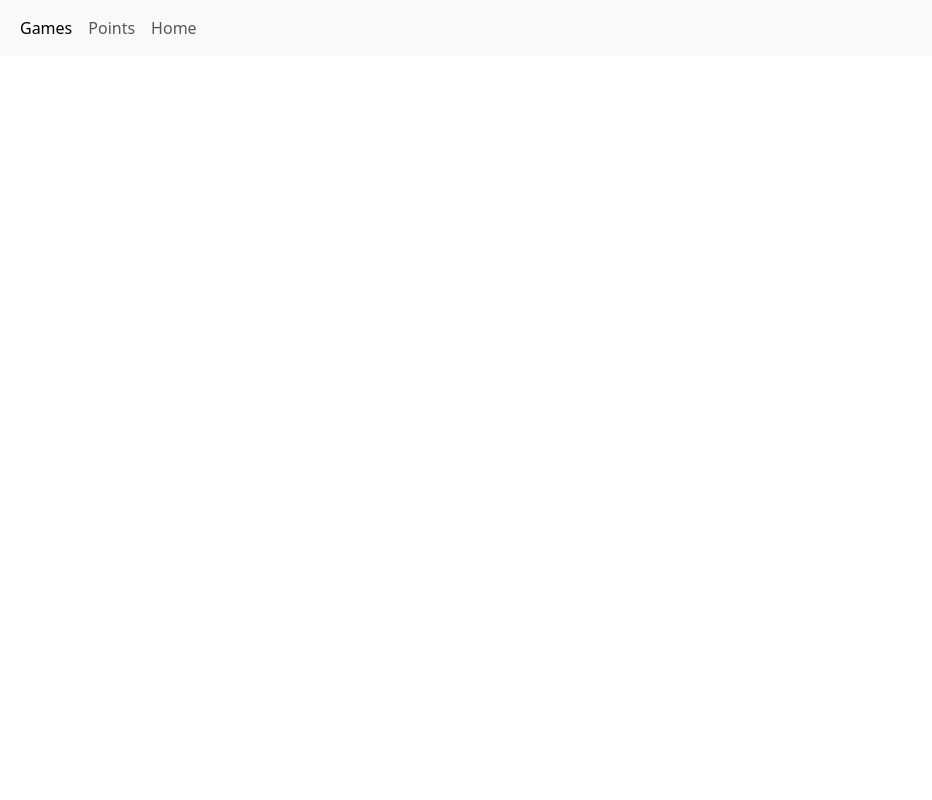
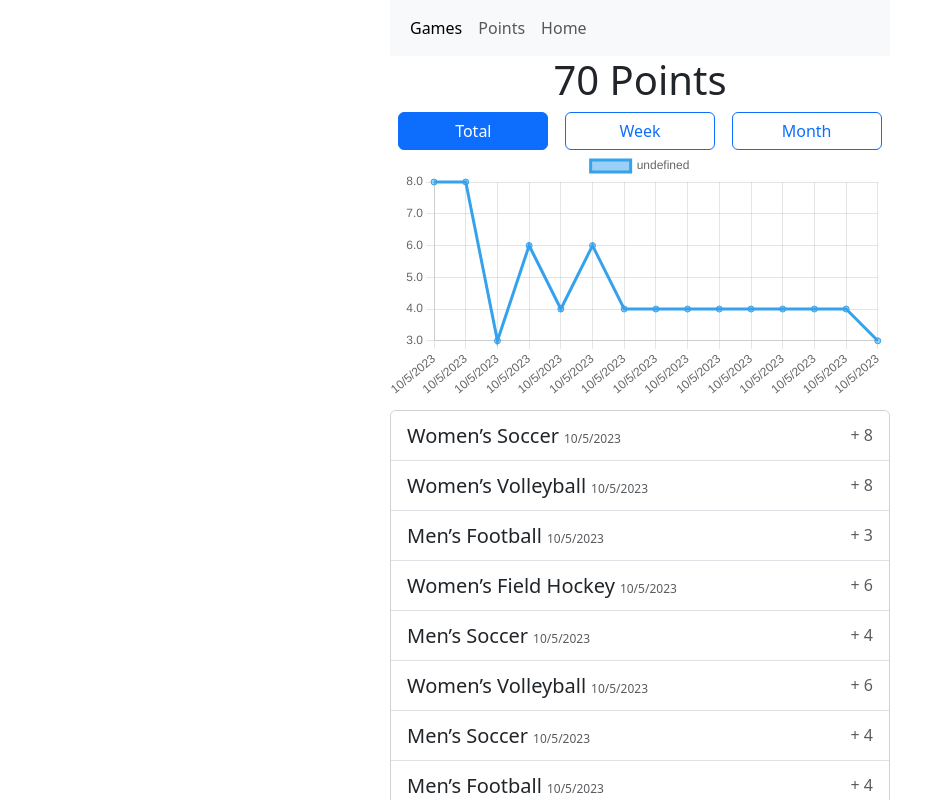
Before and after one commit to 392-f23/WILDCATracker, a React (Vite) app: page /points in a window 1280 px wide. Shown: the top 800 px of the page, without its empty margins (0-932 px from the left). Built offline with nearby package versions, Linux system fonts and the light colour scheme.

Commit message:
build PointsPage

```diff
--- a/package.json
+++ b/package.json
@@ -12,6 +12,7 @@
   "dependencies": {
     "bootstrap": "^5.3.2",
     "bootstrap-icons": "^1.11.1",
+    "chart.js": "^4.4.0",
     "react": "^18.2.0",
     "react-dom": "^18.2.0",
     "react-router-dom": "^6.16.0"
--- a/src/App.jsx
+++ b/src/App.jsx
@@ -1,14 +1,10 @@
-import { useState } from "react";
-import logo from "./logo.svg";
 import "./App.css";
-import games_data from "./utilities/data.js";
 import "bootstrap/dist/css/bootstrap.min.css";
 import "bootstrap-icons/font/bootstrap-icons.css";
 import NavBar from "./components/NavBar";
 import MyRouter from "./components/Router";
 
 const Main = () => {
-	console.log(games_data);
 
   return (
     <MyRouter>
--- /dev/null
+++ b/src/AttendedGamesChart.jsx
@@ -0,0 +1,38 @@
+import Chart from 'chart.js/auto'
+import { useEffect, useRef } from 'react';
+import { get_date } from './utilities/get_date';
+import { historyLookback } from './components/PointsPage';
+
+const AttendedGamesChart = ({ games, window }) => {
+    const chartRef = useRef(null);
+
+    games = games.map(game => {
+        return {
+            ...game,
+            date: get_date(new Date(game.date))
+        };
+    });
+
+    useEffect(() => {
+        const context = chartRef.current.getContext('2d');
+        const chart = new Chart(
+            context,
+            {
+                type: 'line',
+                data: {
+                    labels: games.map((game) => game.date),
+                    datasets: [
+                        {
+                            data: games.map((game) => game.points),
+                        }
+                    ]
+                }
+            }
+        )
+        return () => chart.destroy();
+    }, []);
+
+    return <canvas ref={chartRef}></canvas>
+}
+
+export default AttendedGamesChart;
--- /dev/null
+++ b/src/components/AttendedGameCard.jsx
@@ -0,0 +1,27 @@
+import './PointsPage.css'
+import { get_date } from '../utilities/get_date';
+
+const AttendedGameCard = ({ game }) => {
+    const date = new Date(game.date);
+    return (
+        <li className="list-group-item custom-list">
+            <div className="card-subgroup">
+                <h5 className="card-title" style={{ marginRight: "5px" }}>{game.sport}</h5>
+                <h6 className="card-subtitle  text-muted custom-date" >{get_date(date)}</h6>
+            </div>
+            <h6 className="card-subtitle mb-1 text-muted" >+ {game.points}</h6>
+        </li>)
+    // <div className="card custom-card">
+    //     <div className="card-body">
+    //         <div style={{ display: "flex", justifyContent: "space-between", alignItems: "center" }}>
+    //             <h5 className="card-title">{game.sport}</h5>
+    //             <h6 className="card-subtitle mb-2 text-muted" >+ {game.points}</h6>
+
+    //         </div>
+
+    //     </div>
+    // </div>
+
+}
+
+export default AttendedGameCard;
--- /dev/null
+++ b/src/components/AttendedGamesList.jsx
@@ -0,0 +1,19 @@
+import AttendedGameCard from './AttendedGameCard';
+import './PointsPage.css'
+
+const AttendedGamesList = ({ games }) => {
+    return (
+        <div className="card custom-card">
+            <ul className="list-group list-group-flush">
+
+                {
+                    Object.entries(games).map(([id, game]) => {
+                        return (<AttendedGameCard key={id} game={game} />)
+                    })
+                }
+            </ul>
+        </div>
+    )
+};
+
+export default AttendedGamesList;
--- a/src/components/GamesList.jsx
+++ b/src/components/GamesList.jsx
@@ -1,12 +1,13 @@
 import GameCard from './GameCard';
 import './GamesList.css';
 
-const GamesList = ({games}) => {
-  return(
+const GamesList = ({ games }) => {
+  return (
     <div className="games-list">
       {
         Object.entries(games).map(([id, game]) => {
-      return( <GameCard game = {game} />)})
+          return (<GameCard key={id} game={game} />)
+        })
       }
     </div>
   )
--- a/src/components/NavBar.jsx
+++ b/src/components/NavBar.jsx
@@ -1,4 +1,4 @@
-import {useNavigate} from 'react-router-dom';
+import { useNavigate } from 'react-router-dom';
 
 
 
--- /dev/null
+++ b/src/components/PointsPage.css
@@ -0,0 +1,29 @@
+.content {
+    max-width: 500px;
+    margin: auto;
+}
+
+.custom-button {
+    width: 150px !important;
+}
+
+.custom-card {
+    margin-top: 10px;
+}
+
+.custom-list {
+    height: 50px;
+    justify-content: space-between;
+    display: flex;
+    align-items: center;
+    padding-top: 17px;
+}
+
+.custom-date {
+    font-size: 12px;
+}
+
+.card-subgroup {
+    display: flex;
+    align-items: baseline;
+}
--- /dev/null
+++ b/src/components/PointsPage.jsx
@@ -0,0 +1,48 @@
+import NavBar from "./NavBar";
+import attendedGames from "../utilities/dummyAttendedGames";
+import AttendedGamesList from "./AttendedGamesList";
+import AttendedGamesChart from "../AttendedGamesChart";
+import { useState } from 'react';
+import "./PointsPage.css";
+
+const historyWindows = ['Total', 'Week', 'Month'];
+
+const today = new Date();
+export const historyLookback = {
+    "Total": new Date(0),
+    "Week": new Date(today).setDate(today.getDate() - 7),
+    "Month": new Date(today).setDate(today.getDate() - 30),
+}
+
+const PointsPage = () => {
+    const points = attendedGames.reduce((sum, game) => sum + game.points, 0);
+    const [filteredGames, setFilteredGames] = useState(attendedGames);
+    const [window, setWindow] = useState('Total');
+
+    const filterGames = (filter) => {
+        setWindow(filter);
+        setFilteredGames(attendedGames.filter((game) => new Date(game.date) > historyLookback[filter]));
+    }
+    return (
+        <div className="content">
+            <NavBar></NavBar>
+            <h1 style={{ textAlign: "center" }}>{points} Points</h1>
+            <div className="button-group" style={{ display: "flex", alignItems: "center" }}>
+                {historyWindows.map((option) => {
+                    return (
+                        <div key={option} style={{ margin: "auto" }}>
+                            <input type="radio" className="btn-check" name="btnradio" id={option}
+                                autoComplete="off" defaultChecked={window == option} onClick={() => filterGames(option)}
+                            />
+                            <label className="btn btn-outline-primary custom-button" htmlFor={option}>{option}</label>
+                        </div>
+                    )
+                })}
+            </div>
+            <AttendedGamesChart games={filteredGames} window={window} />
+            <AttendedGamesList games={filteredGames} />
+        </div>
+    )
+}
+
+export default PointsPage;
--- a/src/components/Router.jsx
+++ b/src/components/Router.jsx
@@ -3,24 +3,25 @@ import { BrowserRouter, Route, Routes, useParams } from "react-router-dom";
 import NavBar from "./NavBar"
 import GamesPage from "./GamesPage"
 import games_data from "../utilities/data.js";
+import PointsPage from "./PointsPage";
 
 const MyRouter = () => {
 	return (
 		<BrowserRouter>
 			<Routes>
-				<Route path='/' element = {
+				<Route path='/' element={
 					<NavBar></NavBar>
 				}></Route>
-				<Route path='/games' element = {
+				<Route path='/games' element={
 					<div>
 						<NavBar></NavBar>
 						<GamesPage games={games_data}></GamesPage>
 					</div>
 				}></Route>
-				<Route path='/points' element = {
-					<NavBar></NavBar>
+				<Route path='/points' element={
+					<PointsPage></PointsPage>
 				}></Route>
-				<Route path='/home' element = {
+				<Route path='/home' element={
 					<NavBar></NavBar>
 				}></Route>
 			</Routes>
--- /dev/null
+++ b/src/utilities/dummyAttendedGames.js
@@ -0,0 +1,141 @@
+const attendedGames = [
+    {
+        id: 1,
+        sport: "Women’s Soccer",
+        opponent: "#19 Michigan",
+        location: "Lanny and Sharon Martin Stadium",
+        date: Date("2023-09-21"),
+        time: "7:00 p.m.",
+        points: 8
+    },
+    {
+        id: 2,
+        sport: "Women’s Volleyball",
+        opponent: "#1 Wisconsin",
+        location: "Welsh-Ryan Arena",
+        date: Date("2023-09-22"),
+        time: "7:00 p.m.",
+        points: 8
+    },
+    {
+        id: 3,
+        sport: "Men’s Football",
+        opponent: "Minnesota",
+        location: "Ryan Field",
+        date: Date("2023-09-23"),
+        time: "6:30 p.m.",
+        points: 3
+    },
+    {
+        id: 4,
+        sport: "Women’s Field Hockey",
+        opponent: "#17 Princeton",
+        location: "Lakeside Field",
+        date: Date("2023-09-24"),
+        time: "11:00 p.m.",
+        points: 6
+    },
+    {
+        id: 5,
+        sport: "Men’s Soccer",
+        opponent: "Ohio State",
+        location: "Lanny and Sharon Martin Stadium",
+        date: Date("2023-09-24"),
+        time: "1:00 p.m.",
+        points: 4
+    },
+    {
+        id: 6,
+        sport: "Women’s Volleyball",
+        opponent: "#15 Penn State",
+        location: "Welsh-Ryan Arena",
+        date: Date("2023-09-24"),
+        time: "1:00 p.m.",
+        points: 6
+    },
+
+    {
+        id: 13,
+        sport: "Men’s Soccer",
+        opponent: "Green Bay",
+        location: "Lanny and Sharon Martin Stadium",
+        date: Date("2023-10-3"),
+        time: "6:00 p.m.",
+        points: 4
+    },
+    {
+        id: 14,
+        sport: "Men’s Football",
+        opponent: "Howard",
+        location: "Ryan Field",
+        date: Date("2023-10-7"),
+        time: "2:00 p.m.",
+        points: 4
+    },
+    {
+        id: 15,
+        sport: "Men’s Soccer",
+        opponent: "Rutgers",
+        location: "Lanny and Sharon Martin Stadium",
+        date: Date("2023-10-8"),
+        time: "1:00 p.m.",
+        points: 4
+    },
+    {
+        id: 16,
+        sport: "Women’s Volleyball",
+        opponent: "Maryland",
+        location: "Welsh-Ryan Arena",
+        date: Date("2023-10-13"),
+        time: "7:00 p.m.",
+        points: 4
+    },
+    {
+        id: 19,
+        sport: "Men’s Soccer",
+        opponent: "Michigan State",
+        location: "Lanny and Sharon Martin Stadium",
+        date: Date("2023-10-20"),
+        time: "7:00 p.m.",
+        points: 4
+    },
+    {
+        id: 20,
+        sport: "Women’s Volleyball",
+        opponent: "Michigan",
+        location: "Welsh-Ryan Arena",
+        date: Date("2023-10-21"),
+        time: "7:00 p.m.",
+        points: 4
+    },
+    {
+        id: 21,
+        sport: "Men’s Soccer",
+        opponent: "Indiana",
+        location: "Lanny and Sharon Martin Stadium",
+        date: Date("2023-10-24"),
+        time: "7:00 p.m.",
+        points: 4
+    },
+    {
+        id: 22,
+        sport: "Women’s Field Hockey",
+        opponent: "Maryland",
+        location: "Lakeside Field",
+        date: Date("2023-10-26"),
+        time: "3:00 p.m.",
+        points: 4
+    },
+    {
+        id: 23,
+        sport: "Men’s Football",
+        opponent: "Maryland",
+        location: "Ryan Field",
+        date: Date("2023-10-28"),
+        time: "TBA",
+        points: 3
+    },
+];
+
+
+export default attendedGames;
--- /dev/null
+++ b/src/utilities/get_date.js
@@ -0,0 +1,2 @@
+
+export const get_date = (date) => `${date.getMonth() + 1}/${date.getDate()}/${date.getYear() + 1900}`;
```
Also changed, not shown: 1 other file (tests, documents, lock files or other folders). Lines whose indentation alone changed are shown as unchanged.
